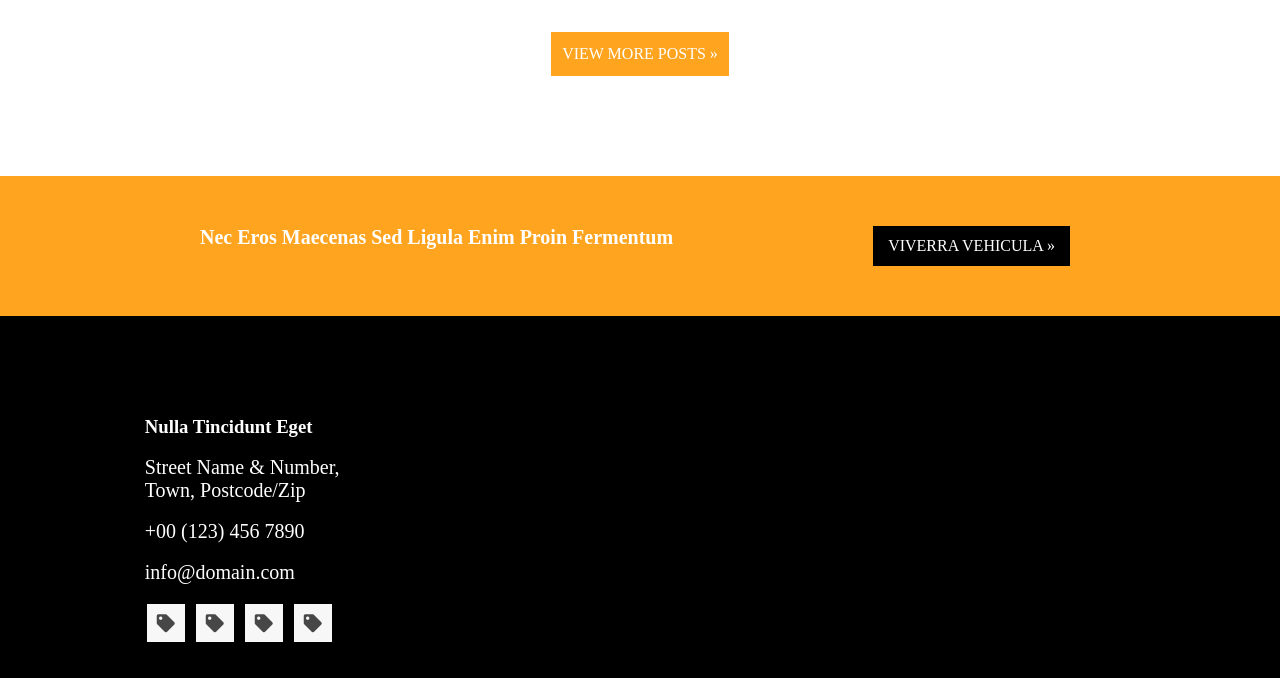
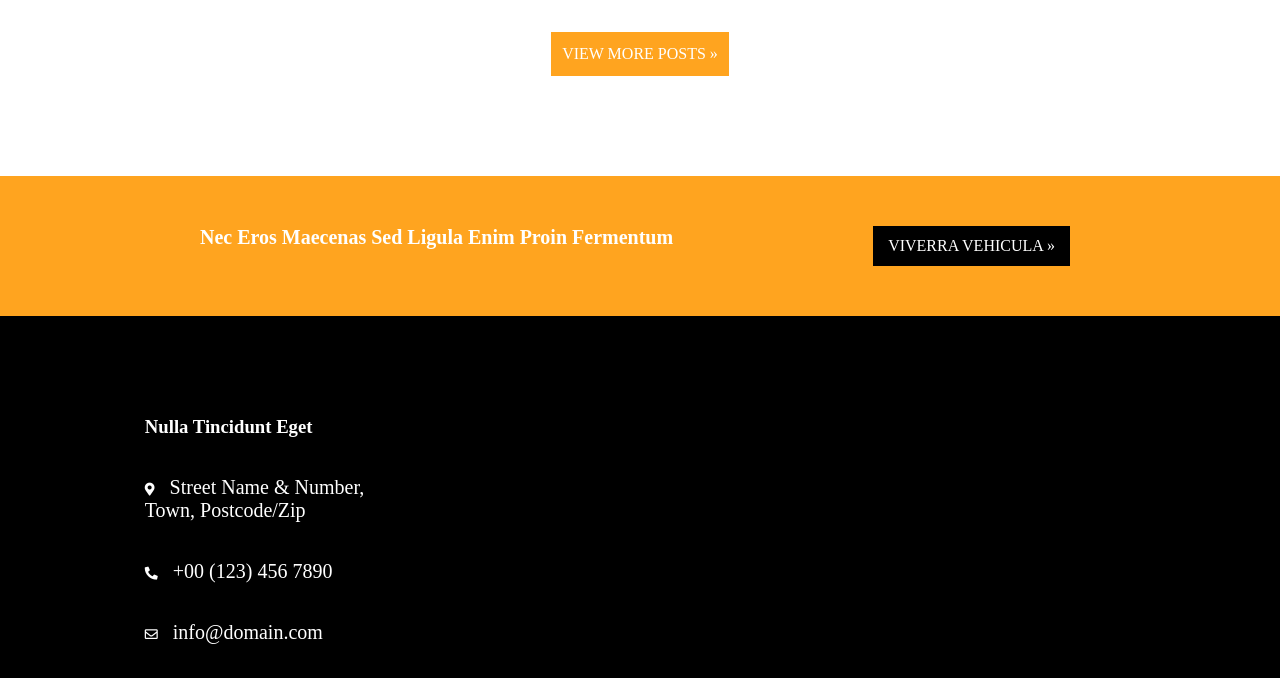
Before and after one commit to zahid15-1576/NALPURE-HTML-CSS-Project-2, a plain HTML site: page index.html in a window 1280 px wide. Shown: the part 5184-5862 px from the top of the page. Drawn offline with Linux system fonts and the light colour scheme.

Commit message:
footer section icon add

```diff
--- a/asset/css/style.css
+++ b/asset/css/style.css
@@ -462,9 +462,9 @@
 .contact-icon a i{
     color: #474747;
     background-color: #F7F7F7;
-    margin: 20px 5px 10px 2px;
-    font-size: 18px;
-    padding: 10px;
+    margin: 40px 5px 10px 2px;
+    font-size: 16px;
+    padding: 9px 11px;
 }
 
 .contact-icon a i:hover{
@@ -473,3 +473,10 @@
     transition-delay: .3s;
     color: white;
 }
+.fotter-add1 p i{
+    padding-right: 15px;
+    font-size: 13px;
+}
+.fotter-add1 p{
+    padding-top: 20px;
+}
--- a/index.html
+++ b/index.html
@@ -309,12 +309,12 @@
         <div class="footer-conteinar">
             <div class="fotter-add1">
                 <h3>Nulla Tincidunt Eget</h3><br>
-                <p>Street Name & Number, Town, Postcode/Zip</p><br><p>+00 (123) 456 7890</p><br><p>info@domain.com</p>
+                <p><i class="fas fa-map-marker-alt"></i>Street Name & Number, Town, Postcode/Zip</p><br><p><i class="fas fa-phone-alt"></i>+00 (123) 456 7890</p><br><p><i class="far fa-envelope"></i>info@domain.com</p>
                 <div class="contact-icon">
-                    <a href="#"><i class="fas fa-tag"></i></a>
-                    <a href="#"><i class="fas fa-tag"></i></a>
-                    <a href="#"><i class="fas fa-tag"></i></a>
-                    <a href="#"><i class="fas fa-tag"></i></a>
+                    <a href="#"><i class="fab fa-facebook-f"></i></a>
+                    <a href="#"><i class="fab fa-twitter"></i></a>
+                    <a href="#"><i class="fas fa-basketball-ball"></i></i></a>
+                    <a href="#"><i class="fab fa-linkedin-in"></i></a>
                 </div>
             </div>
             <div class="fotter-add2">
```
